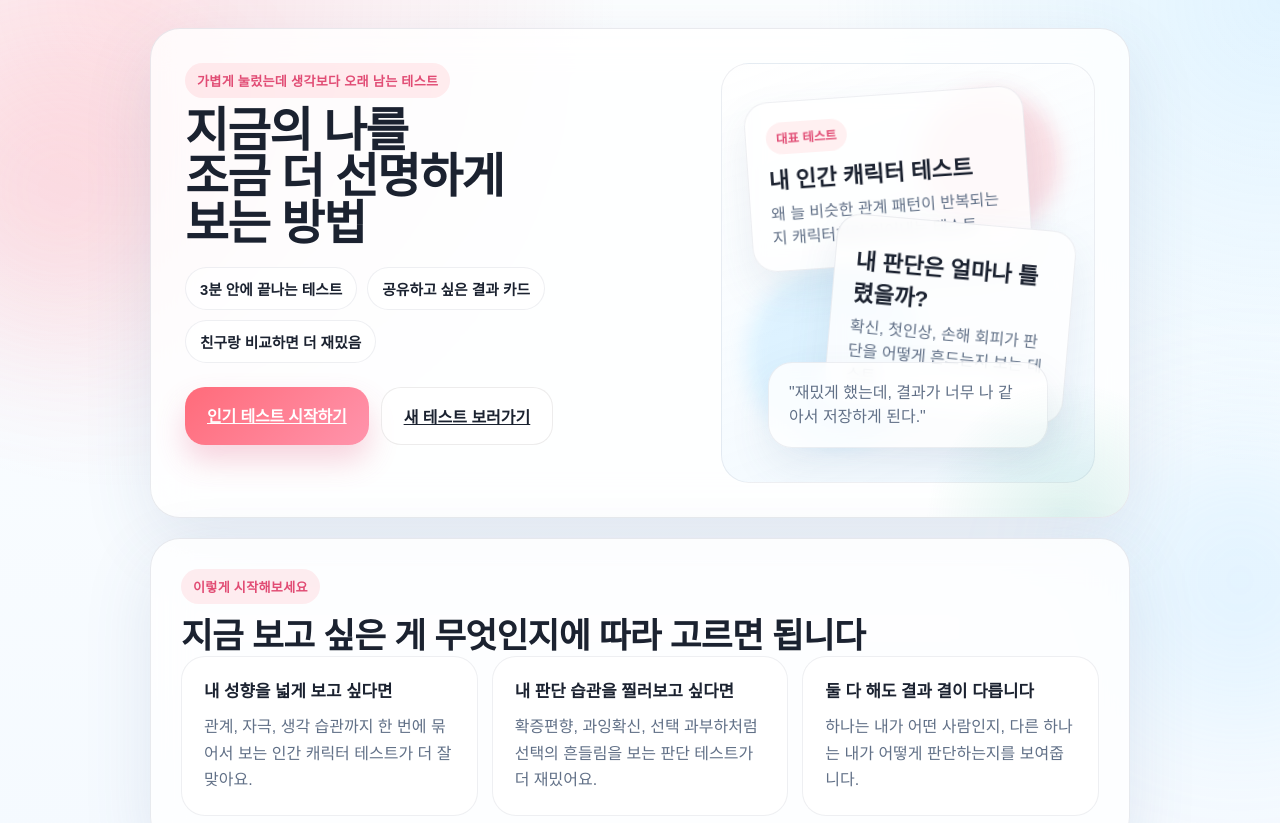
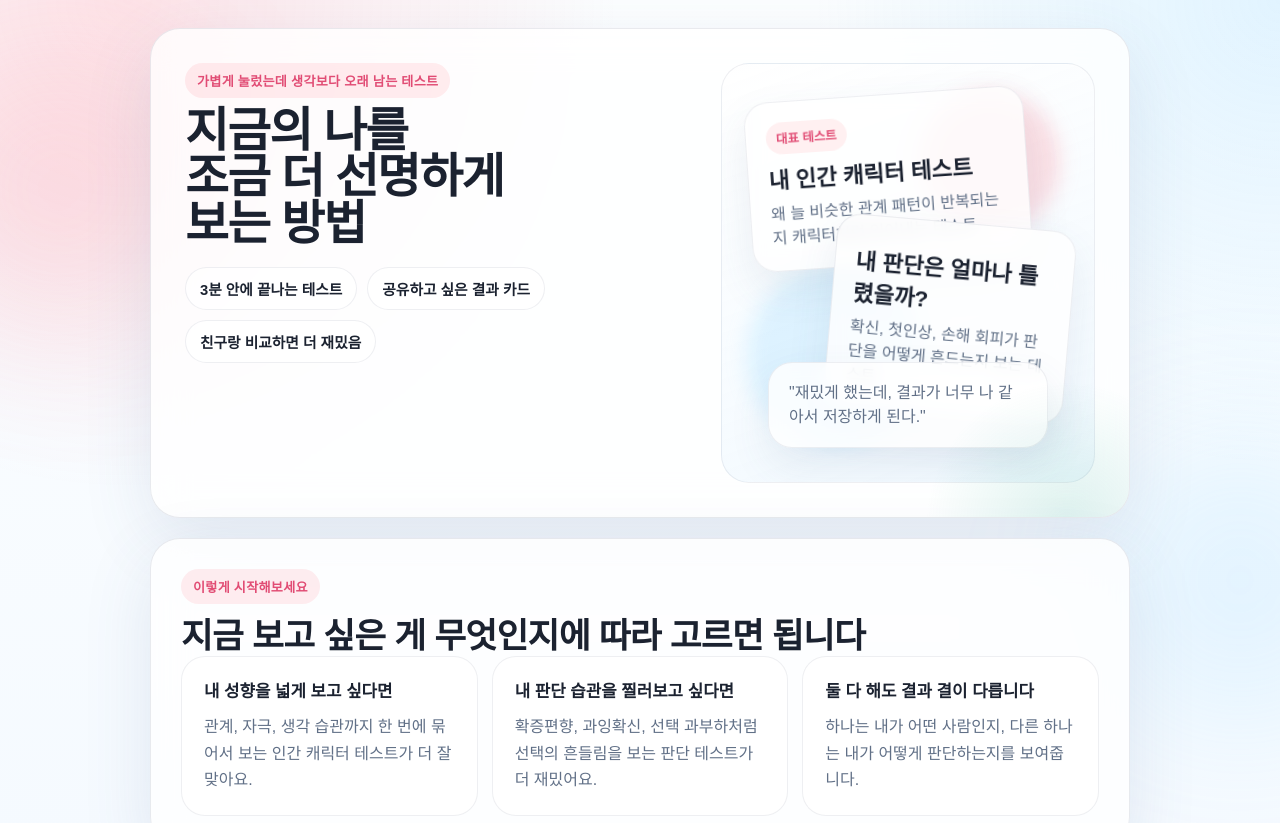
Before and after one commit to chichigoldbar-collab/humandeck, a Next.js app: page / in a window 1280 px wide. Shown: the top 823 px of the page. Built offline with nearby package versions, Linux system fonts and the light colour scheme; no server answers.

Commit message:
Remove home hero buttons

```diff
--- a/components/HomeExperience.tsx
+++ b/components/HomeExperience.tsx
@@ -50,14 +50,6 @@ export function HomeExperience() {
             <span>3분 안에 끝나는 테스트</span>
             <span>공유하고 싶은 결과 카드</span>
             <span>친구랑 비교하면 더 재밌음</span>
-          </div>
-          <div className="hero-actions">
-            <Link className="primary-button" href="/character">
-              인기 테스트 시작하기
-            </Link>
-            <Link className="ghost-button" href="/judgment">
-              새 테스트 보러가기
-            </Link>
           </div>
         </div>
 
```
